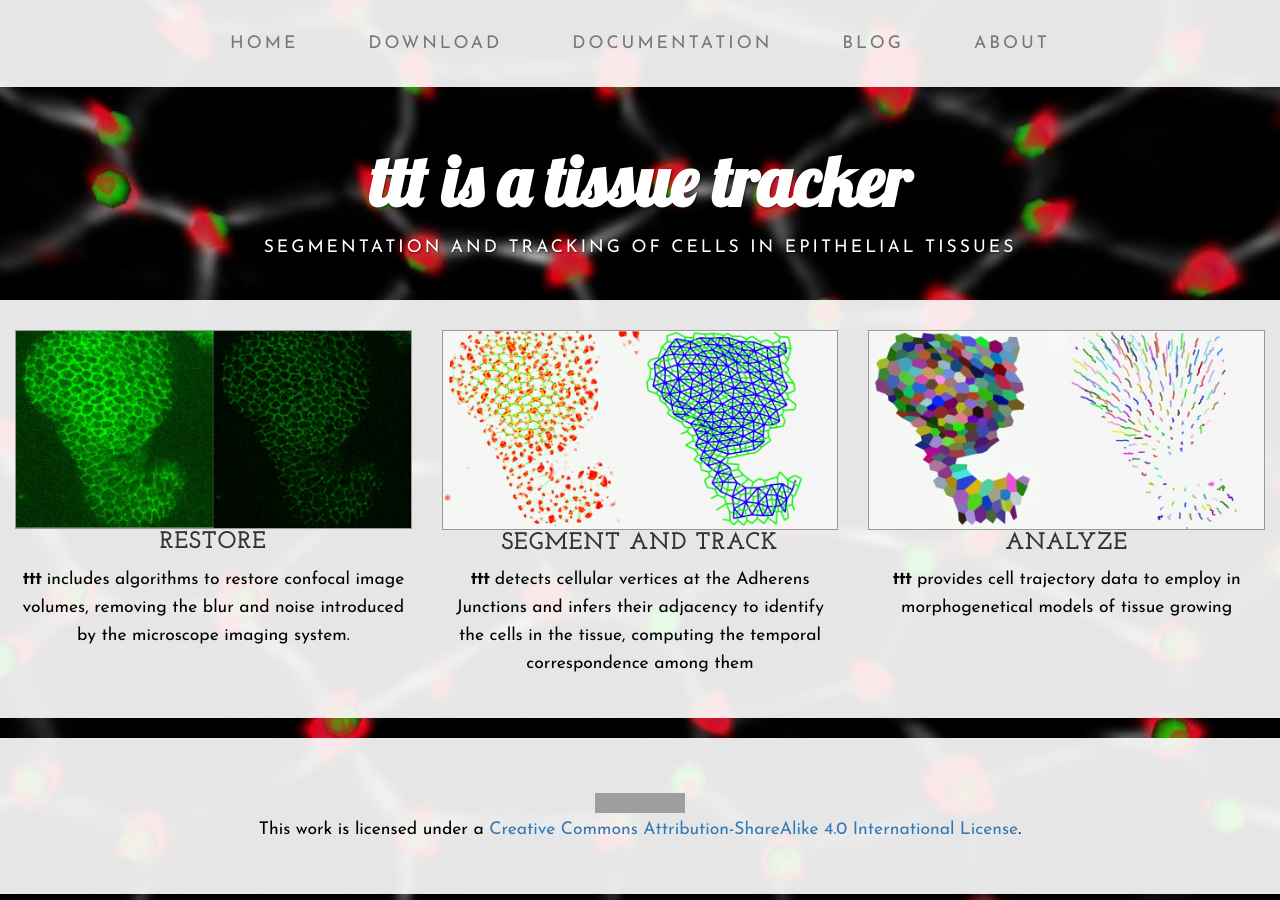
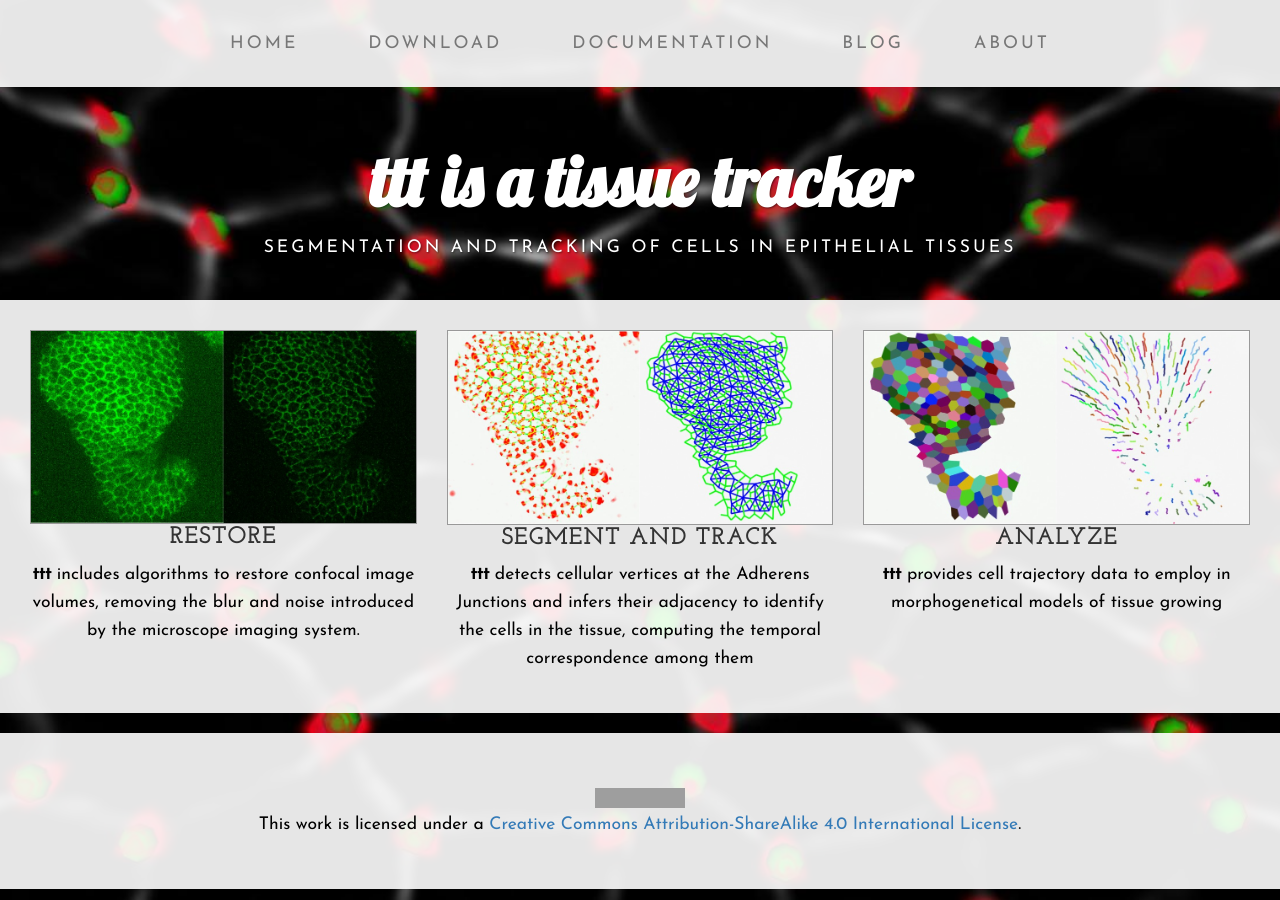
Before and after one commit to HatiniLab/ttt, a Jekyll site: the page built from index.html, in a window 1280 px wide. Built offline with Jekyll 4.4.1, drawn with Linux system fonts in a browser that asks for light colours; grey boxes are pictures that could not be loaded.

Commit message:
Activated container-fluid

```diff
--- a/_layouts/blog.html
+++ b/_layouts/blog.html
@@ -9,7 +9,7 @@
 
     {% include nav.html %}
 
-    <div class="container">
+    <div class="container-fluid">
 
         <div class="row">
             <div class="box">
--- a/_layouts/default.html
+++ b/_layouts/default.html
@@ -7,7 +7,7 @@
     {% include nav.html %}
     {% include header.html %}
 
-    <!--div class="container"-->
+    <div class="container-fluid">
         <div class="row">
 
             <div class="box">
@@ -57,7 +57,7 @@
             </div>
         </div-->
 
-    <!--/div-->
+    </div>
     <!-- /.container -->
 
     {% include footer.html %}
--- a/_layouts/page.html
+++ b/_layouts/page.html
@@ -10,7 +10,7 @@
     {% include nav.html %}
 
 
-    <div class="container">
+    <div class="container-fluid">
         <div class="row">
 
             <div class="box">
@@ -30,11 +30,11 @@
     {% include js.html %}
 
     <!-- Script to Activate the Carousel -->
-    <script>
+    <!--script>
     $('.carousel').carousel({
         interval: 5000 //changes the speed
     })
-    </script>
+  </script-->
 
 </body>
 
--- a/_layouts/post.html
+++ b/_layouts/post.html
@@ -9,7 +9,7 @@
 
     {% include nav.html %}
 
-    <div class="container">
+    <div class="container-fluid">
 
         <div class="row">
             <div class="box">
```
